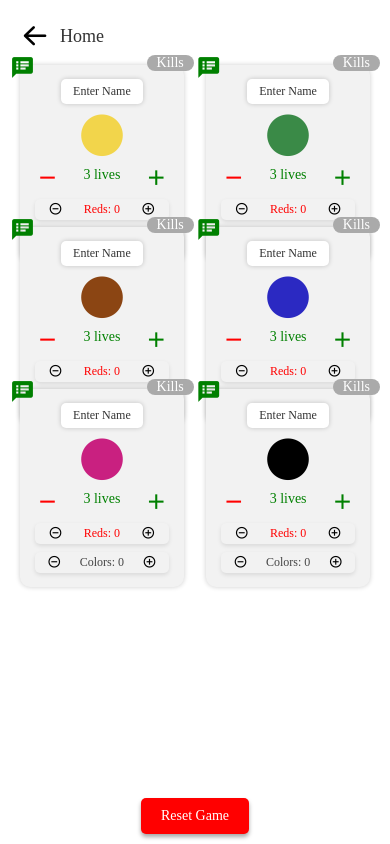
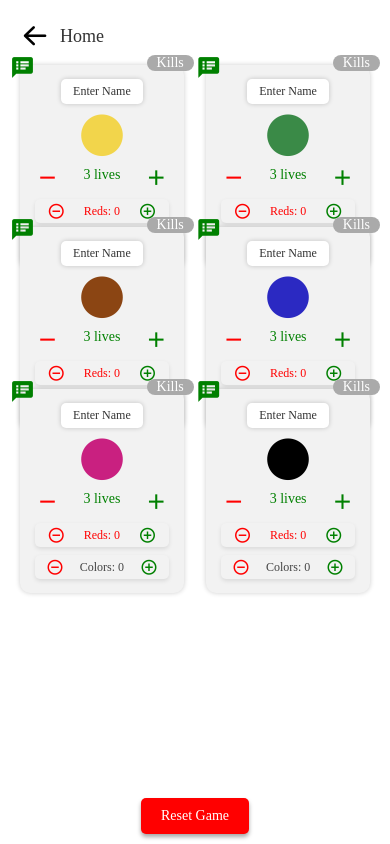
Before and after one commit to junaidrazaq/SnooKills, a React Native app: screen /Home in a window 390 px wide. Built offline with nearby package versions, Linux system fonts and the light colour scheme.

Commit message:
made_icons_colored_and_bigger

```diff
--- a/src/home/components/Player/BallsPotted.js
+++ b/src/home/components/Player/BallsPotted.js
@@ -34,9 +34,13 @@ const RedsPotted = ({ballType, ballColor}) => {
   // ------ || ------ \\
   // RENDER || RENDER \\
   return (
-    <View horizontal justifyContent="space-around" style={styles.container}>
+    <View
+      horizontal
+      justifyContent="space-around"
+      alignItems="center"
+      style={styles.container}>
       <Pressable onPress={_onRemove}>
-        <Icon name="minus-circle-outline" size={14} />
+        <Icon name="minus-circle-outline" color="red" size={18} />
       </Pressable>
       <Text
         color={ballType === 'Reds' ? 'red' : '#444'}
@@ -45,7 +49,7 @@ const RedsPotted = ({ballType, ballColor}) => {
         {ballType}: {valToShow}
       </Text>
       <Pressable onPress={_onAdd}>
-        <Icon name="plus-circle-outline" size={14} />
+        <Icon name="plus-circle-outline" color="green" size={18} />
       </Pressable>
     </View>
   );
```
